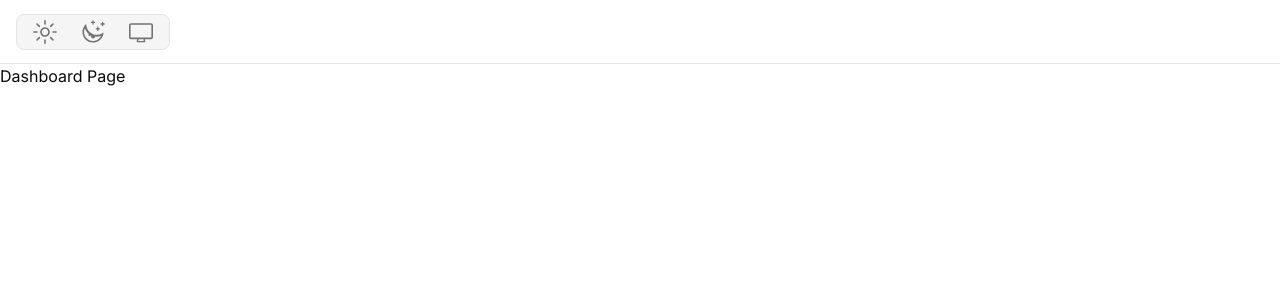
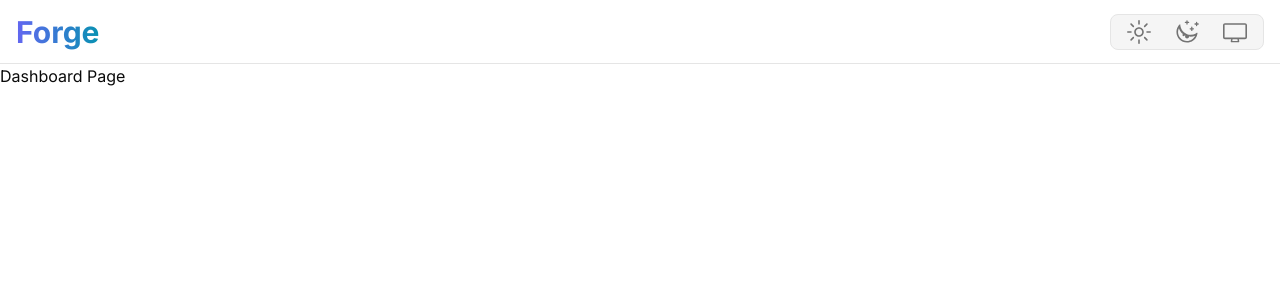
Before and after one commit to taurusilver7/forge, a Next.js app: page / in a window 1280 px wide. Shown: the top 300 px of the page. Built offline with nearby package versions, Linux system fonts and the light colour scheme.

Commit message:
dashboard layout

```diff
--- a/app/(dashboard)/layout.tsx
+++ b/app/(dashboard)/layout.tsx
@@ -1,3 +1,4 @@
+import Logo from "@/components/logo";
 import ThemeSwitcher from "@/components/theme-switcher";
 import { UserButton } from "@clerk/nextjs";
 import React, { ReactNode } from "react";
@@ -6,6 +7,7 @@ const DashboardLayout = ({ children }: { children: ReactNode }) => {
 	return (
 		<div className="flex flex-col min-h-screen min-w-full bg-background max-h-screen">
 			<nav className="flex justify-between border-b border-border h-16 px-4 py-2 items-center">
+				<Logo />
 				<div className="flex items-center gap-4">
 					<ThemeSwitcher />
 					<UserButton afterSignOutUrl="/sign-in" />
```
